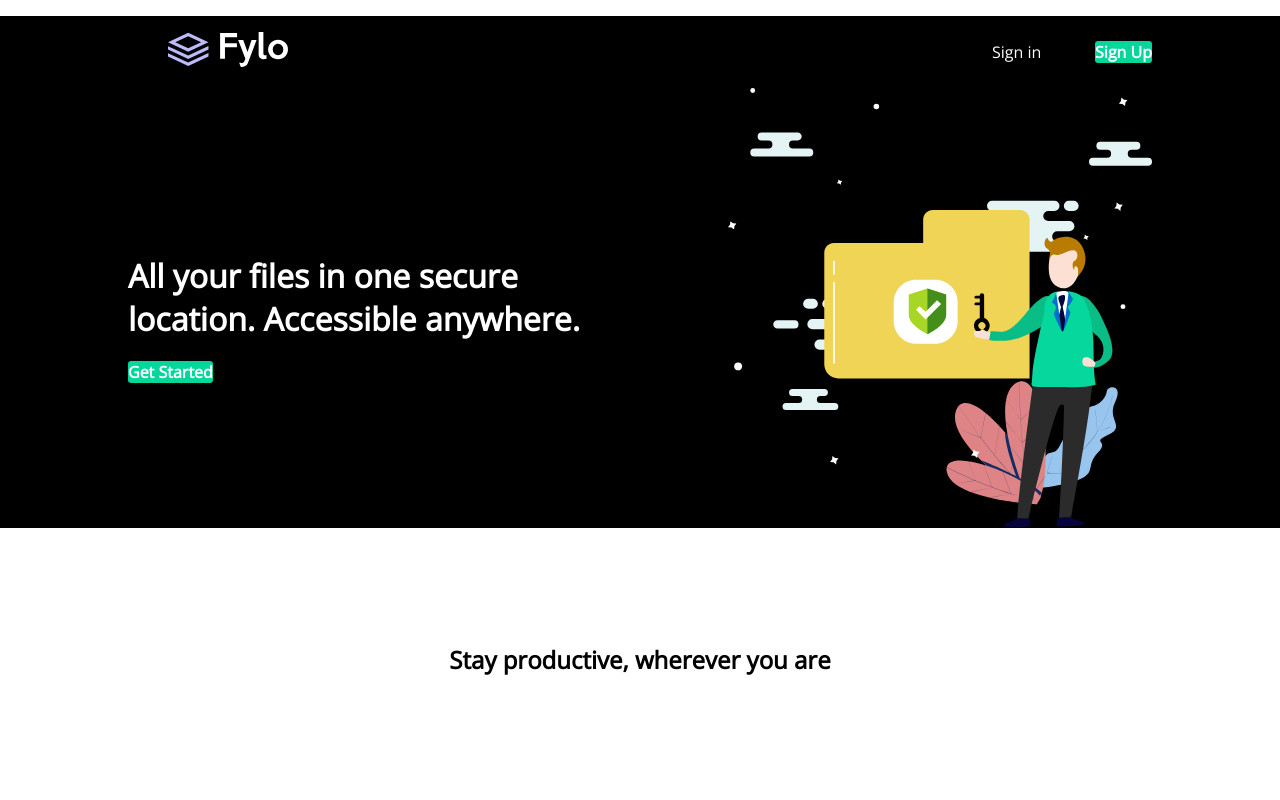
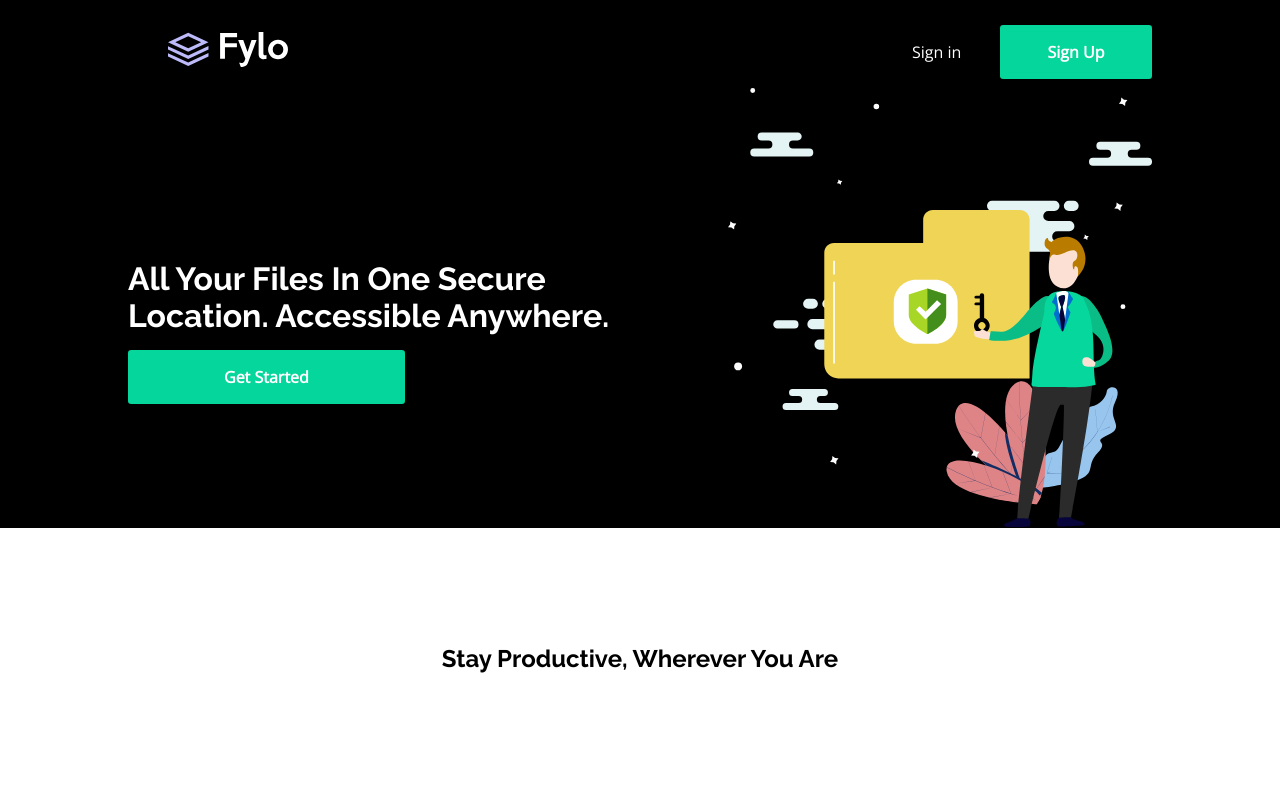
Before and after one commit to ExequielGomez/fylo-landing-3, a plain HTML site: page index.html in a window 1280 px wide. Shown: the top 800 px of the page. Drawn offline with nearby package versions, Linux system fonts and the light colour scheme.

Commit message:
retoques previos a aplicar background

```diff
--- a/css/style.css
+++ b/css/style.css
@@ -5,7 +5,7 @@ body{
   margin: 0;
   font-family: 'Open Sans' ;
 }
-h1, h2,{
+h1, h2{
   font-family: 'Raleway';
   text-transform: capitalize;
 }
@@ -46,13 +46,18 @@ header{
   display: flex;
   align-items: center;
   justify-content: space-between;
-  margin-top: 1em;
+  padding-top: 1em;
 }
 .user{
   display: flex;
   align-items: center;
   justify-content: space-between;
-  width: 10em;
+  width: 15em;
+}
+.user .sign-up.button{
+  padding: 1em;
+  width: 50%;
+  text-align: center;
 }
 .hero{
   color: white;
@@ -61,7 +66,15 @@ header{
   justify-content: space-between;
 }
 .hero .text{
+  display: block;
   width: 40vw;
+}
+.hero .text h1{
+  margin: 1em 0;
+}
+.get-hero{
+  padding: 1em 6em;
+  margin: 2em 0;
 }
 .caract{
   height: 100vh;
```
